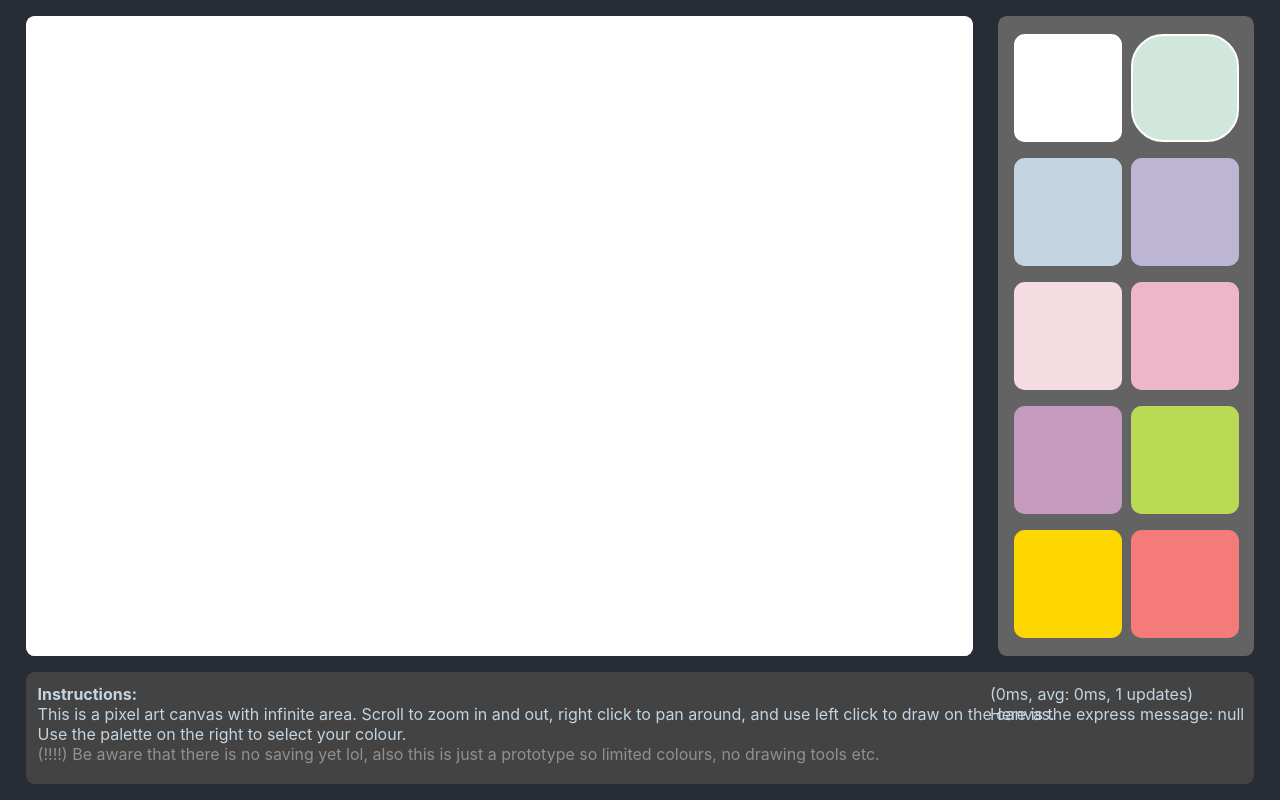
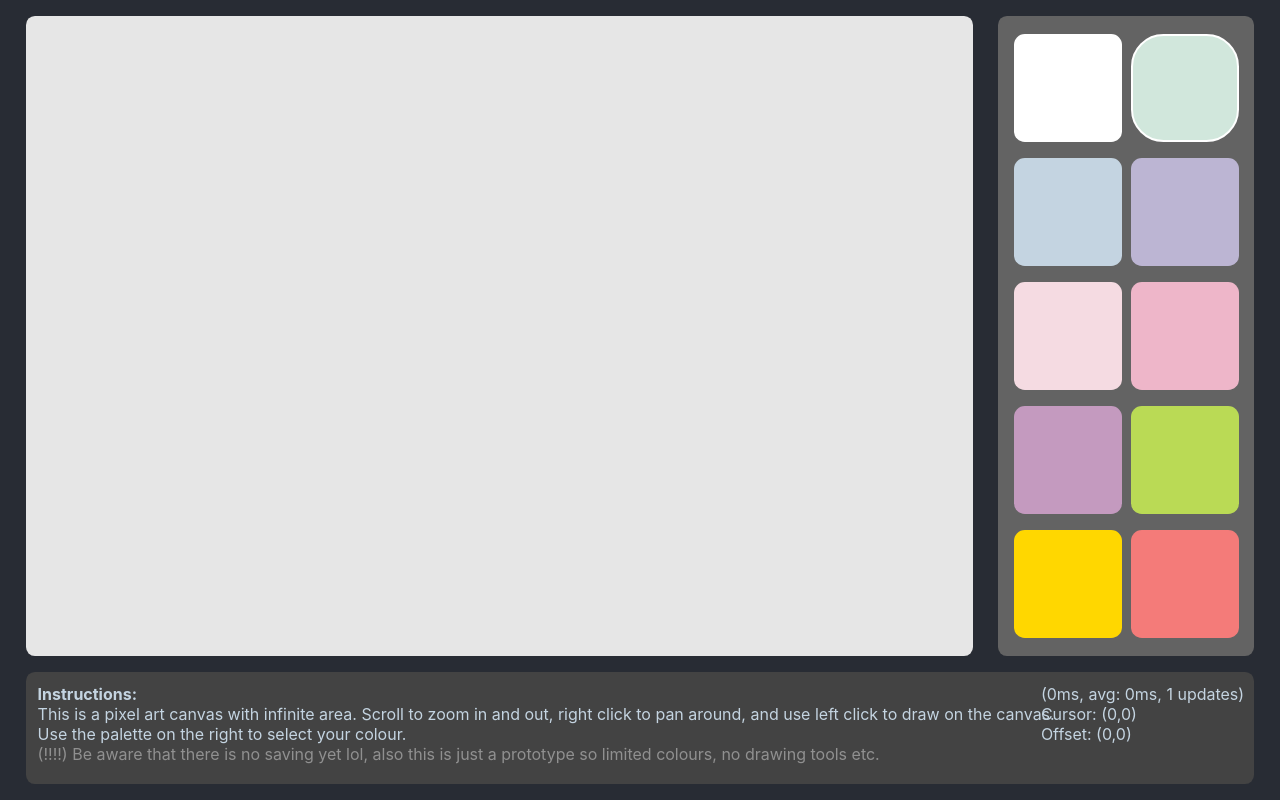
Before and after one commit to AXLEXD/map_dev, a React (Create React App) app in the folder client/: page / in a window 1280 px wide. Built offline with nearby package versions, Linux system fonts and the light colour scheme; no server answers.

Commit message:
Fixed updates being inconsistent due to setInterval, fixed zoom being locked to 0,0

```diff
--- a/client/src/App.js
+++ b/client/src/App.js
@@ -146,6 +146,13 @@ class Vector2D {
     positive() {
         return (this.x >= 0 && this.y >=0);
     }
+
+    multipliedby(number) {
+        return new Vector2D(this.x*number,this.y*number);
+    }
+    transformedby(x,y) {
+        return new Vector2D(this.x+x,this.y+y);
+    }
 }
 
 
@@ -256,7 +263,10 @@ class AppWrapper extends React.Component {
             update_time: 0,
             tot_update_time: 0,
             num_updates: 1,
-            express_data: null
+            cursorx: 0,
+            cursory: 0,
+            offsetx: 0,
+            offsety: 0
         };
 
         this.changeBlock = (blockid) => {this.setState({block_selected: blockid})};
@@ -270,6 +280,12 @@ class AppWrapper extends React.Component {
                 tot_update_time: this.state.tot_update_time+new_time,
                 num_updates: this.state.num_updates+1
             });
+        }
+        this.changeCursorLoc = (vector) => {
+            this.setState({cursorx: vector.x,cursory: vector.y});
+        }
+        this.changeOffsetLoc = (vector) => {
+            this.setState({offsetx: vector.x,offsety: vector.y});
         }
     }
 
@@ -287,12 +303,13 @@ class AppWrapper extends React.Component {
     render() {
         return (
             <div className='App-wrapper'>
-                <MapCanvas changeUpdateTime={this.changeUpdateTime} getBlockSelected={this.getBlockSelected}/>
+                <MapCanvas changeUpdateTime={this.changeUpdateTime} getBlockSelected={this.getBlockSelected} changeCursorLoc={this.changeCursorLoc} changeOffsetLoc={this.changeOffsetLoc}/>
                 <Palette isSelected={this.isSelected} changeBlock={this.changeBlock}/>
                 <div className='drawer primary'>
                 <div style={{position: `absolute`,right:`0.8vw`}}>
                     ({this.state.update_time}ms, avg: {Math.round(this.state.tot_update_time/this.state.num_updates)}ms, {this.state.num_updates} updates)
-                    <br/>{`Here is the express message: ${this.state.express_data}`}
+                    <br/>Cursor: ({this.state.cursorx},{this.state.cursory})
+                    <br/>Offset: ({this.state.offsetx},{this.state.offsety})
                 </div>
                 <b>Instructions:</b><br/>This is a pixel art canvas with infinite area. Scroll to zoom in and out, right click to pan around, and use left click to draw on the canvas.
                 <br/>Use the palette on the right to select your colour.
@@ -308,8 +325,9 @@ class MapCanvas extends React.Component {
         super(props);
 
         this.getBlockSelected = props.getBlockSelected;
-
         this.changeUpdateTime = props.changeUpdateTime;
+        this.changeCursorLoc = props.changeCursorLoc;
+        this.changeOffsetLoc = props.changeOffsetLoc;
 
         this.lastChunkFetchTime = 0;
         this.lastDrawSendTime = 0;
@@ -345,7 +363,7 @@ class MapCanvas extends React.Component {
         const { width, height } = this.canvas.getBoundingClientRect();
         this.map_grid = new Map(width, height, this.chunksize);
 
-        this.chunkinterval = setInterval(() => this.updateCanvas(true), 1000);
+        this.chunkinterval = setTimeout(() => this.updateCanvas(true), 1000);
         // setTimeout(()=>{this.drawinterval = setInterval(() => this.sendDraws(), 1000)}, 500);
 
         // this.updateCanvas(true);
@@ -361,17 +379,18 @@ class MapCanvas extends React.Component {
     }
 
     getCurrentCell() {
-        let x = Math.floor((this.cursorcurrent.x-this.mapoffset.x)/(this.cellsize*this.scale));
-        let y = Math.floor((this.cursorcurrent.y-this.mapoffset.y)/(this.cellsize*this.scale));
+        let x = Math.floor((this.cursorcurrent.x-this.mapoffset.x*this.scale)/(this.cellsize*this.scale));
+        let y = Math.floor((this.cursorcurrent.y-this.mapoffset.y*this.scale)/(this.cellsize*this.scale));
         const pos = new Vector2D(x,y);
         return pos;
     }
 
     moveMap(start, end) {
-        let x = (end.x-start.x);
-        let y = (end.y-start.y);
+        let x = (end.x-start.x)/this.scale;
+        let y = (end.y-start.y)/this.scale;
         this.mapoffset.transform(x,y);
-        this.celloffset.setTo(Math.round(this.mapoffset.x),Math.round(this.mapoffset.y));
+        this.celloffset.setTo(Math.floor(this.mapoffset.x/(this.cellsize)),Math.floor(this.mapoffset.y/(this.cellsize)));
+        this.changeOffsetLoc(this.celloffset);
     }
 
     // maybe should be in the map class
@@ -395,8 +414,8 @@ class MapCanvas extends React.Component {
 
         let doFill = (i,j,k,l) => {
 
-            x = ((i+startpoint.x)*this.chunksize+k)*(cellapparentsize)+this.mapoffset.x;
-            y = ((j+startpoint.y)*this.chunksize+l)*(cellapparentsize)+this.mapoffset.y;
+            x = ((i+startpoint.x)*this.chunksize+k)*(cellapparentsize)+this.mapoffset.x*this.scale;
+            y = ((j+startpoint.y)*this.chunksize+l)*(cellapparentsize)+this.mapoffset.y*this.scale;
 
             ctx.fillRect(x, y, cellapparentsize, cellapparentsize);
         }
@@ -423,33 +442,13 @@ class MapCanvas extends React.Component {
         doFill(cell_i,cell_j,cell_k,cell_l);
     }
 
-
-    // sendDraws() {
-    //     let start = Date.now(); // time testing
-
-
-    //     if (this.drawLines.length > 0) {
-    //         let linestosend = this.drawLines;
-    //         this.drawLines = [];
-    //         fetch('/senddraws',{
-    //             method: 'POST',
-    //             headers: {'Accept': 'application/json', 'Content-Type': 'application/json'},
-    //             body: JSON.stringify(linestosend)
-    //         })
-    //         .then((result) => {
-    //             console.log(`Draw query ${result.ok}, RTT: ${Date.now()-start}ms`);
-    //         });
-    //     }
-
-    // }
-
     updateCanvas(force=false) {
         let start = Date.now(); // time testing
 
         if (Date.now() >= this.lastChunkFetchTime+1000) {
             // console.log(Date.now());
             this.lastChunkFetchTime = Date.now();
-            let {startpoint, numchunks} = this.map_grid.getValues(this.mapoffset, this.chunksize*this.cellsize*this.scale);
+            let {startpoint, numchunks} = this.map_grid.getValues(this.mapoffset.multipliedby(this.scale), this.chunksize*this.cellsize*this.scale);
             // console.log(startpoint, this.startpoint);
             if (force) {
                 // console.log("querying for new chunks...");
@@ -467,11 +466,9 @@ class MapCanvas extends React.Component {
             } else {
                 this.drawMap(this.canvas, startpoint);
             }
-        } else {
-            this.drawMap(this.canvas, this.startpoint);
         }
 
-        // requestAnimationFrame(() => {this.drawMap(this.canvas, startpoint);});
+        setTimeout(()=>{this.updateCanvas(true)}, 1000);
     }
 
     // stolen code lmao
@@ -495,7 +492,7 @@ class MapCanvas extends React.Component {
 
         let {cell_i, cell_j, cell_k, cell_l} = this.map_grid.getChunkPosOffset(currentpos, this.chunksize, this.startpoint);
         // console.log(`Insertion coords: x:${cell_i} y:${cell_j}`);
-        this.map_grid.matrix[cell_i][cell_j].addCell(cell_k, cell_l, this.getBlockSelected());
+        if (this.map_grid.matrix[cell_i][cell_j] !== undefined) this.map_grid.matrix[cell_i][cell_j].addCell(cell_k, cell_l, this.getBlockSelected());
         // console.log(`cell drawn at chunk ${cell_i},${cell_j}`);
     }
 
@@ -516,6 +513,7 @@ class MapCanvas extends React.Component {
             }
             this.currentcell = newcurrentcell;
             update = true;
+            this.changeCursorLoc(this.currentcell);
         }
 
         return update;
@@ -543,7 +541,7 @@ class MapCanvas extends React.Component {
                     if (e.button === 0) {
                         this.lmousedown=true;
                         this.drawLine(this.currentcell,this.currentcell);
-                        this.updateCanvas();
+                        this.drawMap(this.canvas, this.startpoint);
                     }
                     else if (e.button === 2) {
                         this.rmousedown=true;
@@ -552,32 +550,37 @@ class MapCanvas extends React.Component {
                 onMouseUp={(e) => {
                     this.lmousedown=false;
                     this.rmousedown=false;
-                    this.updateCanvas();
+                    this.drawMap(this.canvas, this.startpoint);
                 }}
                 onMouseMove={(e) => {
                     let update = false;
 
                     update = this.moveCursor(e);
 
-                    if (update) this.updateCanvas();
+                    if (update) this.drawMap(this.canvas, this.startpoint);
                 }}
                 onMouseLeave={(e) => {
                     // console.log("left canvas");
                     this.moveCursor(e);
                     this.lmousedown=false;
                     this.rmousedown=false;
-                    this.currentcell.setTo(-1,-1);
-                    this.updateCanvas();
+                    // this.currentcell.setTo(-1,-1);
+                    this.drawMap(this.canvas, this.startpoint);
                 }}
                 onWheel={(e) => {
                     e.preventDefault();
-                    let newscale = this.scale - Math.round(e.deltaY)/100;
-                    if (newscale>0.5) this.scale = newscale;
+                    let newscale = this.scale - Math.round(e.deltaY)/1000;
+                    let scaleinit = this.scale;
+                    if (newscale>0.5) {
+                        this.scale = newscale;
+                        const { width, height } = this.canvas.getBoundingClientRect();
+                        let nwidth = width/2;
+                        let nheight = height/2;
+                        this.moveMap(new Vector2D(0,0),new Vector2D((nwidth-(nwidth*(this.scale-scaleinit))),(nheight-(nheight*(this.scale-scaleinit)))));
+                    }
                     else this.scale = 0.5;
-                    // console.log(this.scale);
-                    // console.log(e.deltaY);
-                    this.updateCanvas();
-                    // if (this.scale < 1) console.table(this.map_grid.matrix);
+
+                    this.drawMap(this.canvas, this.startpoint);
                 }}
             ></canvas>
             </div>
```
Also changed, not shown: 8 other files (tests, documents, lock files or other folders).
